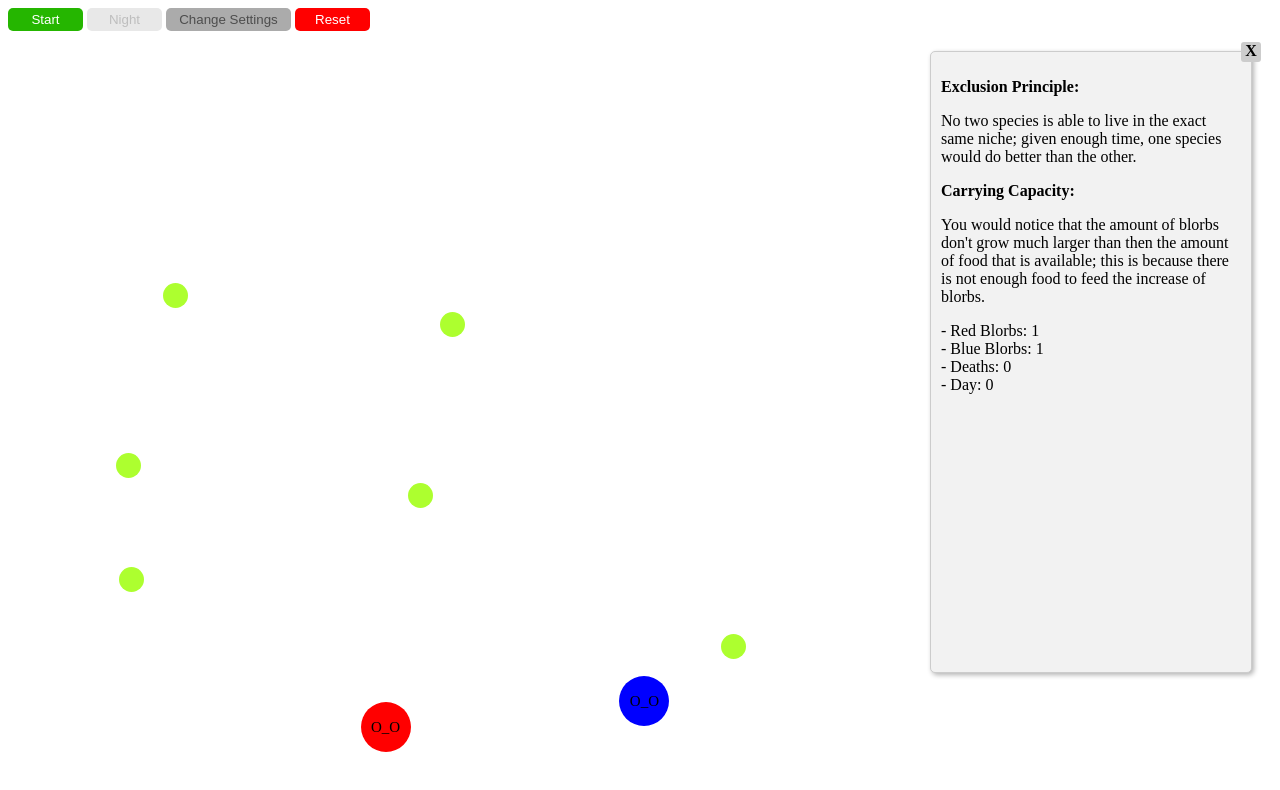
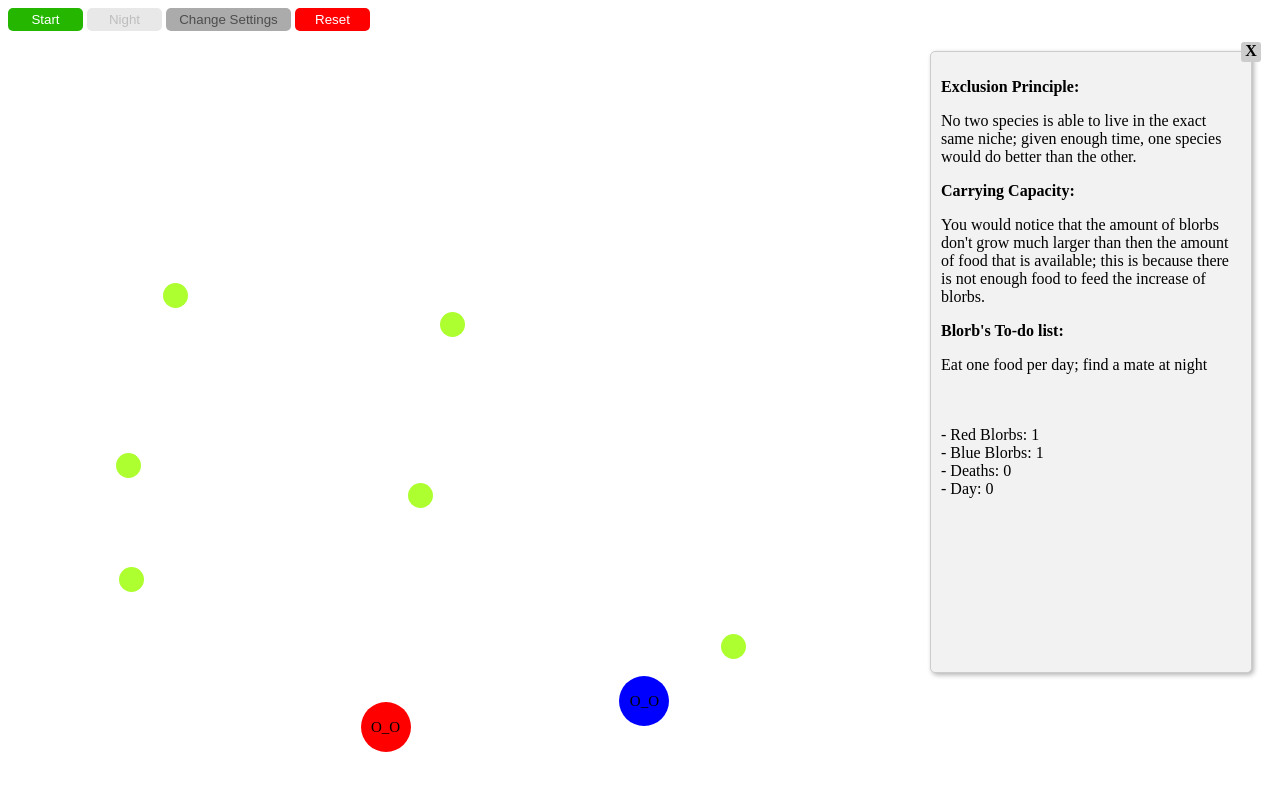
Before and after one commit to Netiyiy/Netiyiy.github.io, a plain HTML site: page index.html in a window 1280 px wide. Drawn offline with Linux system fonts and the light colour scheme.

Commit message:
Update index.html

```diff
--- a/index.html
+++ b/index.html
@@ -189,6 +189,11 @@
     <p>No two species is able to live in the exact same niche; given enough time, one species would do better than the other.</p>
     <p><strong>Carrying Capacity:</strong></p>
     <p>You would notice that the amount of blorbs don't grow much larger than then the amount of food that is available; this is because there is not enough food to feed the increase of blorbs.</p>
+        <div id="rules-container">
+      <p><strong>Blorb's To-do list:</strong></p>
+      <p>Eat one food per day; find a mate at night</p>
+    </div>
+    <br><br>
     <div id="blorbs-container">
       - Red Blorbs: <span id="red-blorbs">0</span><br>
       - Blue Blorbs: <span id="blue-blorbs">0</span><br>
```
